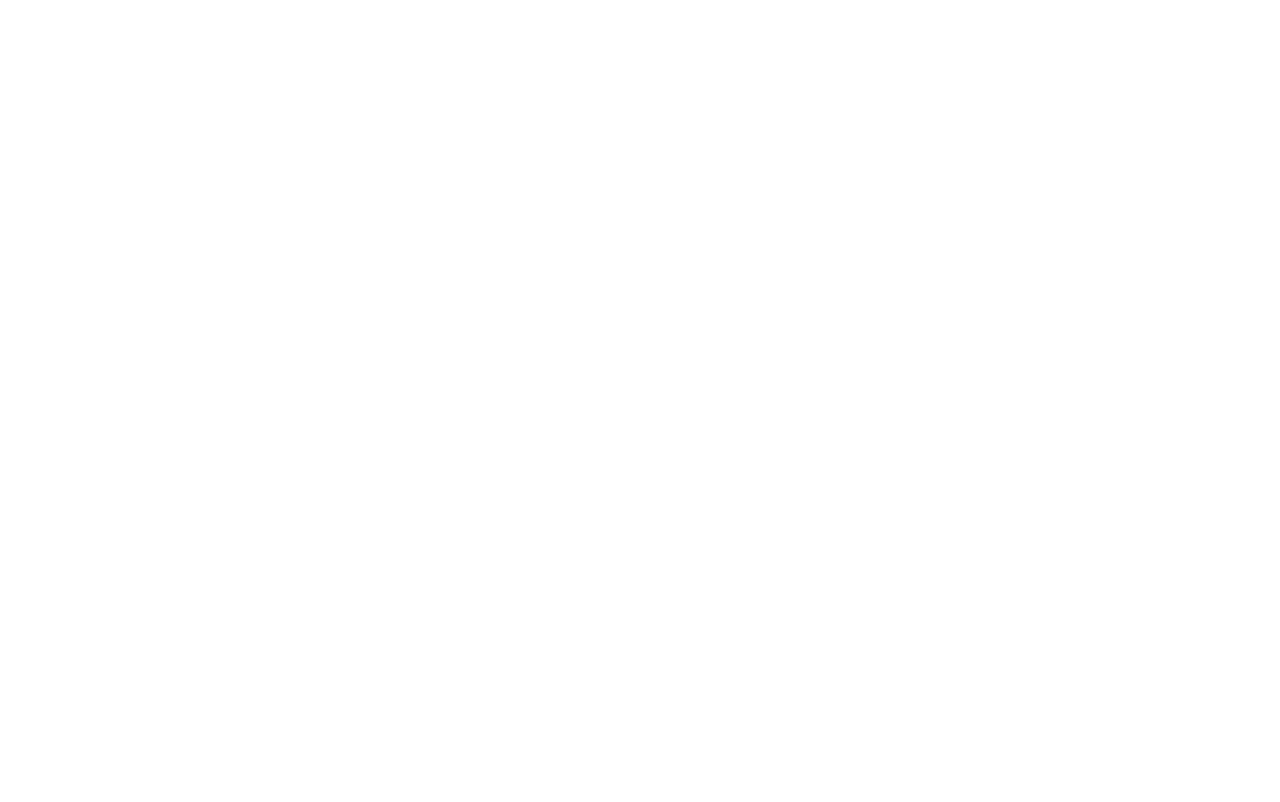
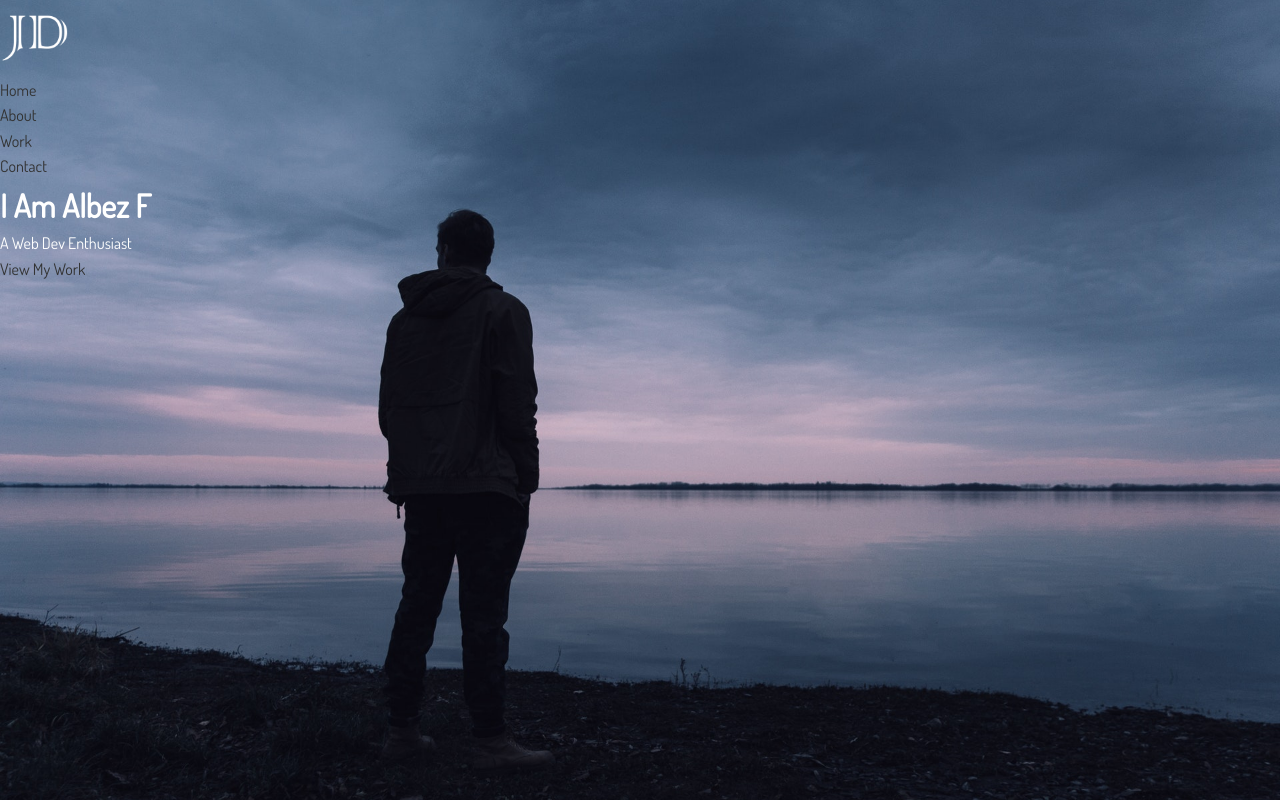
Before and after one commit to w3zeblamf/amfdev-project, a website: page dist/index.html in a window 1280 px wide. Shown: the top 802 px of the page. Drawn offline with Linux system fonts and the light colour scheme.

Commit message:
header style added

```diff
--- a/scss/main.scss
+++ b/scss/main.scss
@@ -31,3 +31,30 @@ img {
   width: 100%;
   //This keep images in their container..!
 }
+
+// Logo
+#logo {
+  width: 70px;
+  height: 70px;
+  //In case of using text not an image
+  color: #fff;
+  text-transform: uppercase;
+
+}
+
+// Main Nav
+
+
+//Header Style
+
+#header {
+  &-home {
+background: $bg-image no-repeat center right/cover;
+height: 100vh;
+color: #fff;
+  }
+
+  // &-inner {
+
+  // }
+}
```
Also changed, not shown: dist/css/main.css.
